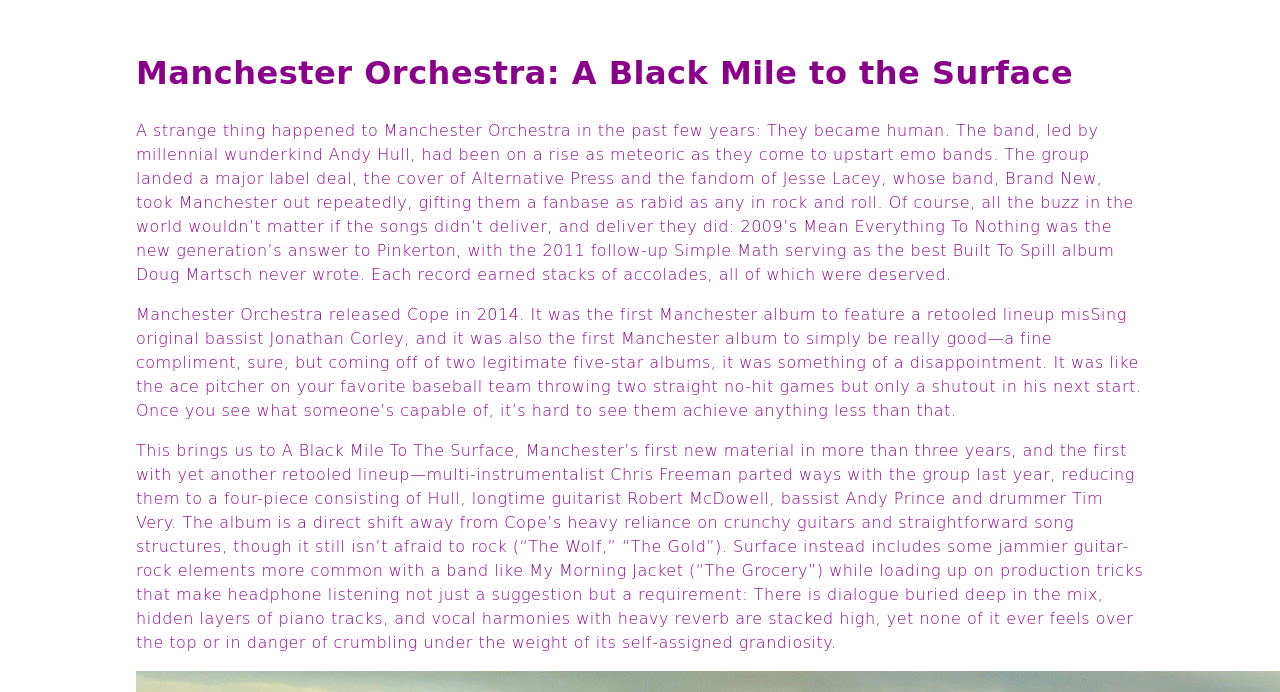
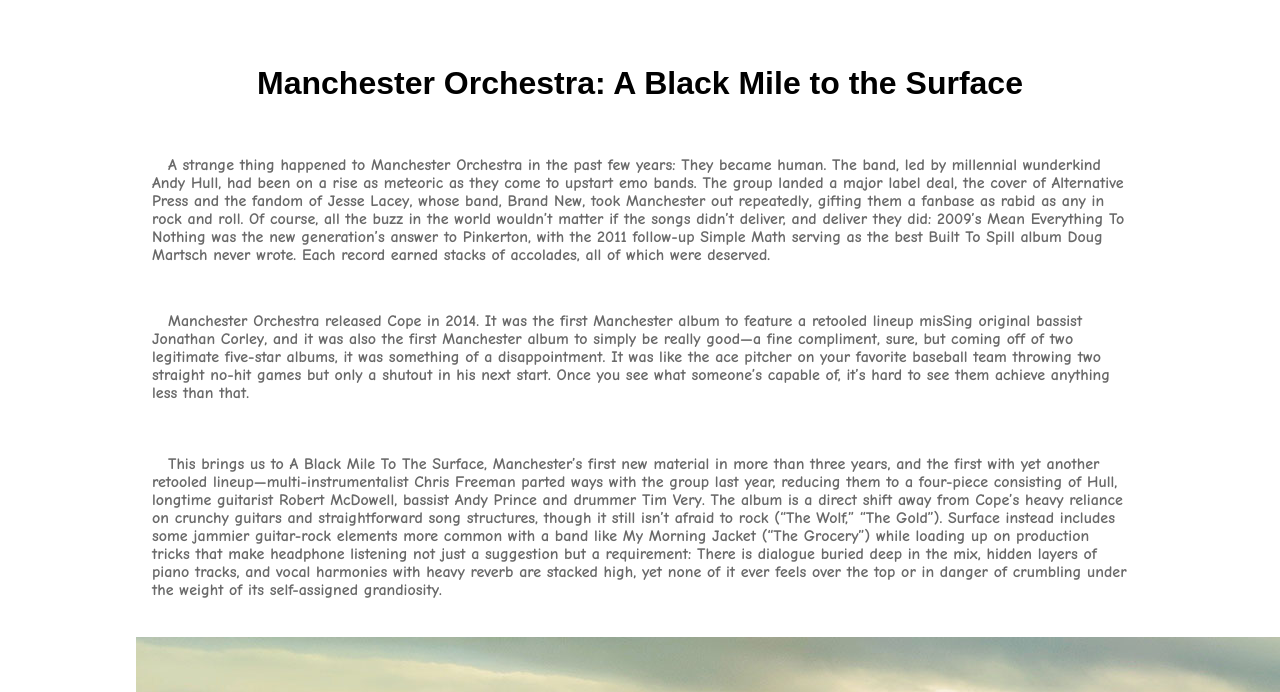
Before and after one commit to hanner227/GRA321-f19, a plain HTML site: page project 5/index.html in a window 1280 px wide. Shown: the part 108-800 px from the top of the page. Drawn offline with Linux system fonts and the light colour scheme.

Commit message:
cleaned up layout

```diff
--- a/project 5/css/p5styles.css
+++ b/project 5/css/p5styles.css
@@ -1,11 +1,37 @@
 /*Styles for project 5*/
 
 body{
-    Letter-spacing: .5px;
-    line-height: 1.5;
     padding: 10%;
-    font-family: cursive,sans-serif;
-    font-weight: 300;
-    font-style: normal;
-    color: darkmagenta;
 }
+
+h1{
+    Padding: 1rem;
+    font-family: fantasy,sans-serif;
+    text-align: center;
+    color: black;
+
+}
+
+h2{
+    padding: 1rem;
+    font-family: comic sans ms;
+    font-size: 12pt;
+    text-indent: 1rem;
+    color:dimgray;
+}
+
+h3{
+    padding: 1rem;
+    font-family: comic sans ms;
+    font-size: 12pt;
+    text-indent: 1rem;
+    color:dimgray;
+}
+
+h4{
+    padding: 1rem;
+    font-family: comic sans ms;
+    font-size: 12pt;
+    text-indent: 1rem;
+    color:dimgray;
+}
--- a/project 5/index.html
+++ b/project 5/index.html
@@ -4,20 +4,21 @@
     <title> Hanna Nelson - Project 3</title>
     <link rel="stylesheet" type="text/css" href="css/p5styles.css">
 </head>
+
 <body>
     <h1> Manchester Orchestra: A Black Mile to the Surface </h1>
-</body>
-<body>
-  <p>
-    A strange thing happened to Manchester Orchestra in the past few years: They became human. The band, led by millennial wunderkind Andy Hull, had been on a rise as meteoric as they come to upstart emo bands. The group landed a major label deal, the cover of Alternative Press and the fandom of Jesse Lacey, whose band, Brand New, took Manchester out repeatedly, gifting them a fanbase as rabid as any in rock and roll. Of course, all the buzz in the world wouldn’t matter if the songs didn’t deliver, and deliver they did: 2009’s Mean Everything To Nothing was the new generation’s answer to Pinkerton, with the 2011 follow-up Simple Math serving as the best Built To Spill album Doug Martsch never wrote. Each record earned stacks of accolades, all of which were deserved.</p>
-   <p>
-     Manchester Orchestra released Cope in 2014. It was the first Manchester album to feature a retooled lineup   misSing original bassist Jonathan Corley, and it was also the first Manchester album to simply be really good—a fine       compliment, sure, but coming off of two legitimate five-star albums, it was something of a disappointment. It was like the ace pitcher on your favorite baseball team throwing two straight no-hit games but only a shutout in his next start. Once you see what someone’s capable of, it’s hard to see them achieve anything less than that.</p>
-  <p>
-      This brings us to A Black Mile To The Surface, Manchester’s first new material in more than three years, and the first with yet another retooled lineup—multi-instrumentalist Chris Freeman parted ways with the group last year, reducing them to a four-piece consisting of Hull, longtime guitarist Robert McDowell, bassist Andy Prince and drummer Tim Very. The album is a direct shift away from Cope’s heavy reliance on crunchy guitars and straightforward song structures, though it still isn’t afraid to rock (“The Wolf,” “The Gold”). Surface instead includes some jammier guitar-rock elements more common with a band like My Morning Jacket (“The Grocery”) while loading up on production tricks that make headphone listening not just a suggestion but a requirement: There is dialogue buried deep in the mix, hidden layers of piano tracks, and vocal harmonies with heavy reverb are stacked high, yet none of it ever feels over the top or in danger of crumbling under the weight of its self-assigned grandiosity.</p>
-</body>
+  <h2>
+      A strange thing happened to Manchester Orchestra in the past few years: They became human. The band, led by millennial wunderkind Andy Hull, had been on a rise as meteoric as they come to upstart emo bands. The group landed a major label deal, the cover of Alternative Press and the fandom of Jesse Lacey, whose band, Brand New, took Manchester out repeatedly, gifting them a fanbase as rabid as any in rock and roll. Of course, all the buzz in the world wouldn’t matter if the songs didn’t deliver, and deliver they did: 2009’s Mean Everything To Nothing was the new generation’s answer to Pinkerton, with the 2011 follow-up Simple Math serving as the best Built To Spill album Doug Martsch never wrote. Each record earned stacks of accolades, all of which were deserved.</h2>
 
-<body>
+   <h3>
+       Manchester Orchestra released Cope in 2014. It was the first Manchester album to feature a retooled lineup   misSing original bassist Jonathan Corley, and it was also the first Manchester album to simply be really good—a fine       compliment, sure, but coming off of two legitimate five-star albums, it was something of a disappointment. It was like the ace pitcher on your favorite baseball team throwing two straight no-hit games but only a shutout in his next start. Once you see what someone’s capable of, it’s hard to see them achieve anything less than that.</h3>
+
+    <H4>
+        This brings us to A Black Mile To The Surface, Manchester’s first new material in more than three years, and the first with yet another retooled lineup—multi-instrumentalist Chris Freeman parted ways with the group last year, reducing them to a four-piece consisting of Hull, longtime guitarist Robert McDowell, bassist Andy Prince and drummer Tim Very. The album is a direct shift away from Cope’s heavy reliance on crunchy guitars and straightforward song structures, though it still isn’t afraid to rock (“The Wolf,” “The Gold”). Surface instead includes some jammier guitar-rock elements more common with a band like My Morning Jacket (“The Grocery”) while loading up on production tricks that make headphone listening not just a suggestion but a requirement: There is dialogue buried deep in the mix, hidden layers of piano tracks, and vocal harmonies with heavy reverb are stacked high, yet none of it ever feels over the top or in danger of crumbling under the weight of its self-assigned grandiosity.</H4>
+ </body>
+
+<h5>
     <img src="img/Grand%20canyon.jpg" alt="Grand Canyon" />
-    <a href="../index.html" title="Course Home Page">Back to Course Home Page</a>
-</body>
+    <a href="../index.html" title="Course Home Page">Back to Course Home Page</a> </h5>
+
 </html>
```
